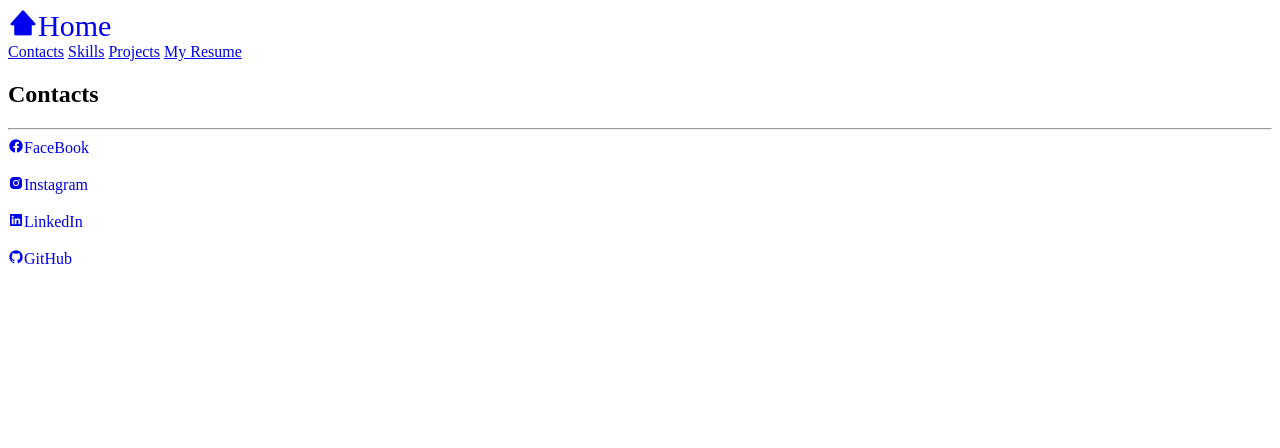
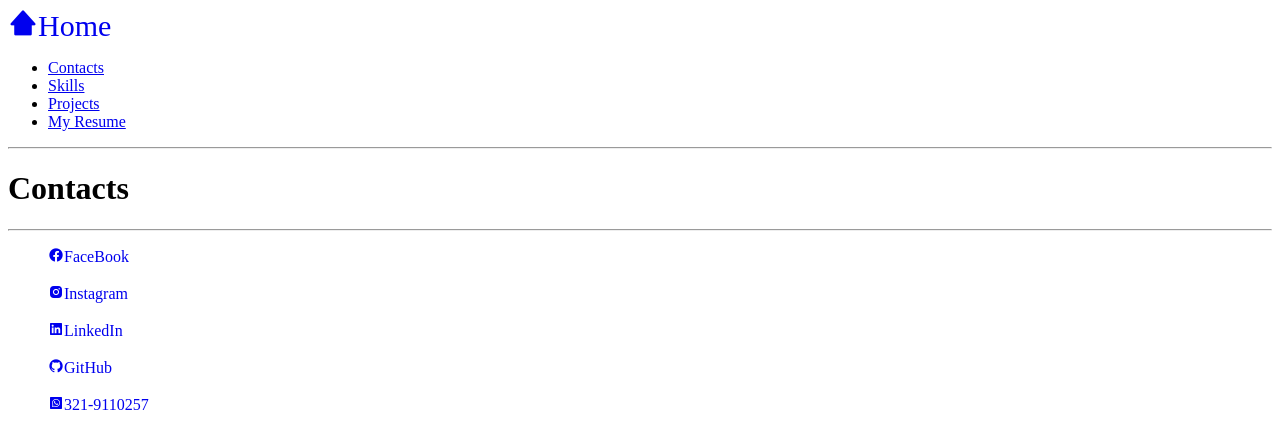
Before and after one commit to HanzalaKhattak/portfolio-website, a plain HTML site: page contacts.html in a window 1280 px wide. Drawn offline with nearby package versions, Linux system fonts and the light colour scheme.

Commit message:
I Have updated my Web portfolio

```diff
--- a/contacts.html
+++ b/contacts.html
@@ -9,13 +9,18 @@
 <body>
     <a href="./index.html" style="font-size: 30px;"><i class='bx bxs-home-alt-2'>Home</i></a>
     <div>
-        <a href="./contacts.html">Contacts</a>
-        <a href="./skills.html">Skills</a>
-        <a href="./projects.html">Projects</a>
-        <a href="./resume.html">My Resume</a>
+        <ul>
+            <li><a href="./contacts.html">Contacts</a></li>
+            <li><a href="./skills.html">Skills</a></li>
+            <li><a href="./projects.html">Projects</a></li>
+            <li><a href="./resume.html">My Resume</a></li>
+
+        </ul>
     </div>
-    <h2>Contacts</h2>
     <hr>
+    <h1>Contacts</h1>
+    <hr>
+    <ul>
         <a href="https://web.facebook.com/hanzalahkhattak.khan" target="_blank"><i class='bx bxl-facebook-circle'>FaceBook</i></a>
         <br><br>
         <a href="https://www.instagram.com/" target="_blank"><i class='bx bxl-instagram-alt'>Instagram</i></a>
@@ -23,6 +28,8 @@
         <a href="https://www.linkedin.com/feed/" target="_blank"><i class='bx bxl-linkedin-square' >LinkedIn</i></a>
         <br><br>
         <a href="https://github.com/" target="_blank"><i class='bx bxl-github' >GitHub</i></a>
-        <br>
+        <br><br>
+        <a href="#"><i class='bx bxl-whatsapp-square'>321-9110257</i></a>
+    </ul>
 </body>
 </html>
```
Also changed, not shown: index.html (+8 -6 lines), projects.html (+9 -6 lines), skills.html (+14 -5 lines).
